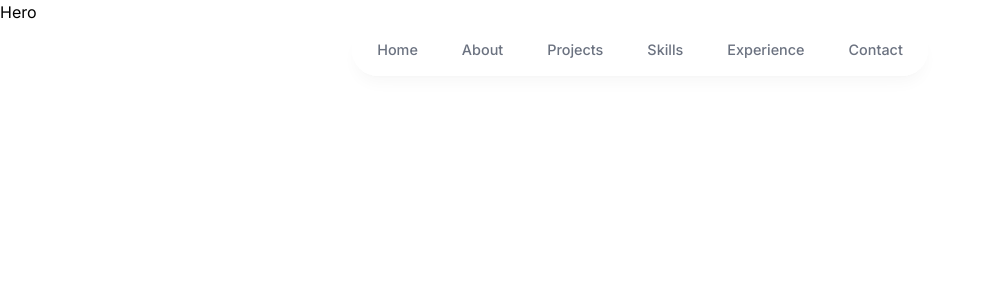
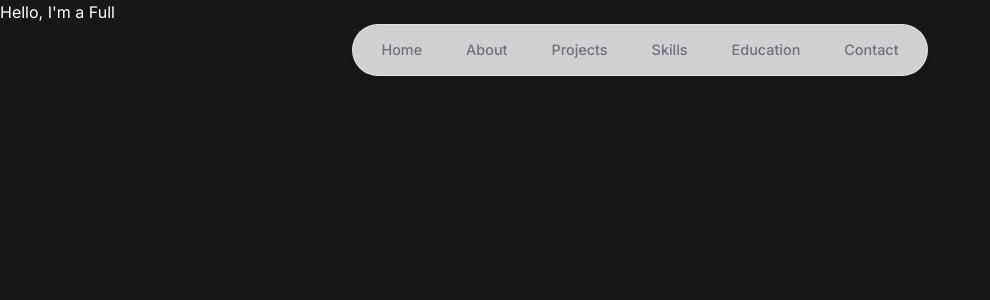
Before and after one commit to tashifkhan/portfolio, a Next.js app: page / in a window 1280 px wide. Shown: the top 300 px of the page, without its empty margins (0-990 px from the left). Built offline with nearby package versions, Linux system fonts and the light colour scheme.

Commit message:
Hero section initiated

```diff
--- a/app/layout.tsx
+++ b/app/layout.tsx
@@ -5,7 +5,7 @@ import "./globals.css";
 const inter = Inter({ subsets: ["latin"] });
 
 export const metadata: Metadata = {
-	title: "Tashif's Portfolio",
+	title: "<khan/ tashif> | Portfolio",
 	description: "This is breif showcase of my skills and projects",
 };
 
--- a/app/page.tsx
+++ b/app/page.tsx
@@ -5,9 +5,9 @@ import Hero from "@/components/Hero";
 
 export default function Home() {
 	return (
-		<>
+		<div className="bg-neutral-900 text-white h-screen snap-y snap-mandatory">
 			<Header />
 			<Hero />
-		</>
+		</div>
 	);
 }
--- a/components/Header.tsx
+++ b/components/Header.tsx
@@ -5,9 +5,7 @@ import { motion } from "framer-motion";
 import { links } from "../lib/data";
 import Link from "next/link";
 
-// type Props = {};
-
-const Header: React.FC = (/*{}: Props */) => {
+const Header: React.FC = () => {
 	return (
 		<header className="z-[999] relative">
 			<motion.div
--- a/components/Hero.tsx
+++ b/components/Hero.tsx
@@ -1,9 +1,29 @@
-import React from "react";
+"use client";
+
+import React, { use } from "react";
+import { Cursor, useTypewriter } from "react-simple-typewriter";
 
 type Props = {};
 
 function Hero({}: Props) {
-	return <div>Hero</div>;
+	const [text, count] = useTypewriter({
+		words: [
+			"I'm Khan Tashif",
+			"I'm a Full Stack Developer",
+			"I'm a UI/UX Designer",
+			"I'm a Web Developer",
+		],
+		loop: true,
+		deleteSpeed: 50,
+		typeSpeed: 100,
+		delaySpeed: 2000,
+	});
+	return (
+		<>
+			<span> Hello, {text}</span>
+			<Cursor cursorColor="#F7ABBA" />
+		</>
+	);
 }
 
 export default Hero;
--- a/lib/data.ts
+++ b/lib/data.ts
@@ -18,8 +18,8 @@ export const links = [
     hash: "#skills",
   },
   {
-    name: "Experience",
-    hash: "#experience",
+    name: "Education",
+    hash: "#education",
   },
   {
     name: "Contact",
--- a/package.json
+++ b/package.json
@@ -13,6 +13,7 @@
     "next": "14.2.6",
     "react": "^18",
     "react-dom": "^18",
+    "react-simple-typewriter": "^5.0.1",
     "react-social-icons": "^6.18.0"
   },
   "devDependencies": {
```
Also changed, not shown: 1 other file (tests, documents, lock files or other folders).
